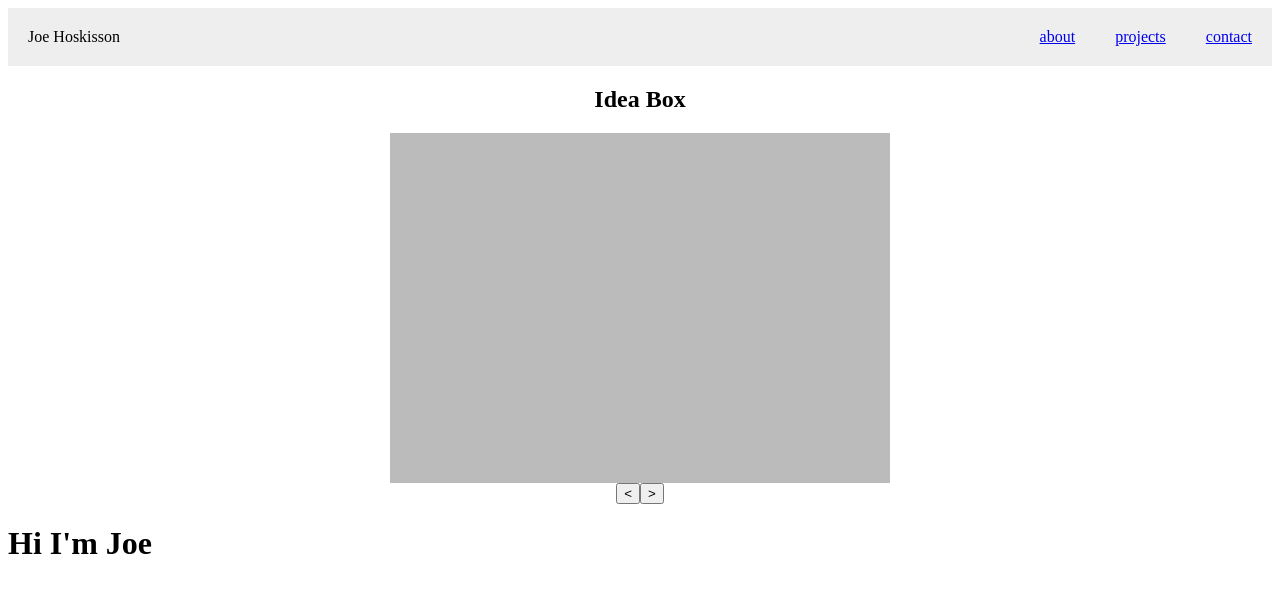
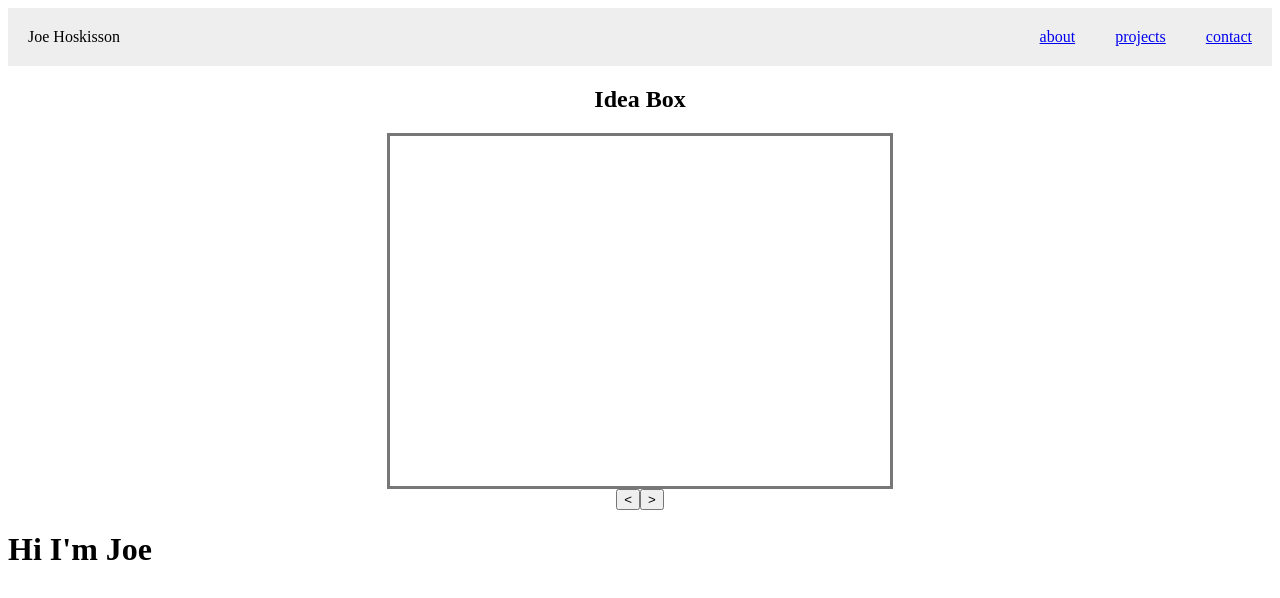
Before and after one commit to joevus/portfolio-ideabox, a React (Create React App) app: page / in a window 1280 px wide. Shown: the top 598 px of the page. Built offline with nearby package versions, Linux system fonts and the light colour scheme.

Commit message:
changed canvas background, border

```diff
--- a/src/components/main/ideabox/index.js
+++ b/src/components/main/ideabox/index.js
@@ -44,6 +44,7 @@ class IdeaboxContainer extends React.Component {
     }
 
     let drawFringe = (i) => {
+      this.ctx.strokeStyle = "#D4AF37";
       if(i > 0 && i % 10 === 0){
         let x = this.drawArr[i - 5][0];
         let y = this.drawArr[i - 5][1];
@@ -111,7 +112,7 @@ class IdeaboxContainer extends React.Component {
     let drawEffects = () => {
       // drawing speed increases until slowMark, then it slows
       let slowMark = 1000 / (1 + this.drawArr.length * 0.8 * 5);
-      let secs = 500;
+      let secs = 0;
       for(let i = 0; i < this.drawArr.length; i++) {
         if(i / this.drawArr.length < .8){
           secs += 800 / (1 + i * 10);
--- a/src/css/index.css
+++ b/src/css/index.css
@@ -42,7 +42,7 @@ html {
 
 /*Idea Box*/
 #ideaCanv {
-  background-color: #bbb;
+  border: solid #777 3px;
 }
 .simpleCntr {
   display: flex;
```
